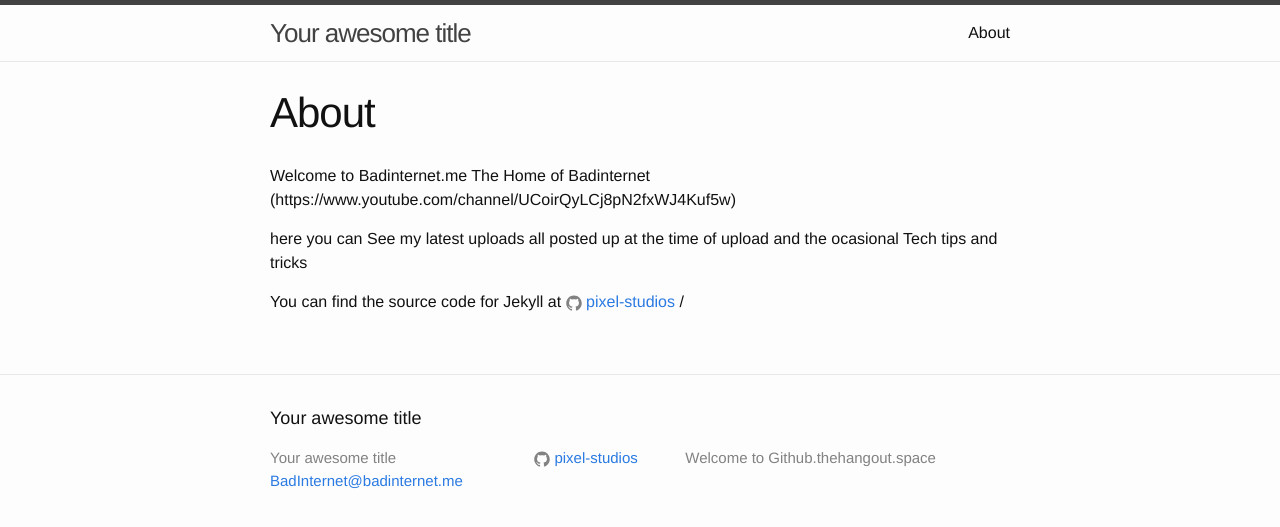
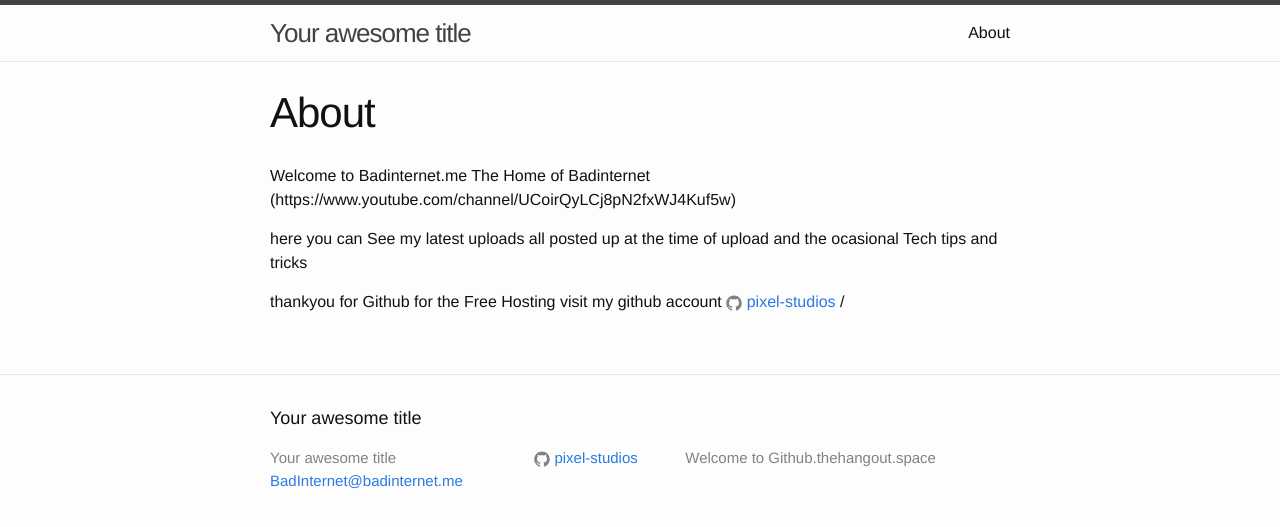
Before and after one commit to Harps13/Pixel-studios.github.io, a Jekyll site: the page built from about.md, in a window 1280 px wide. Shown: the top 527 px of the page. Built offline with Jekyll 4.4.1, drawn with Linux system fonts in a browser that asks for light colours.

Commit message:
Update about.md

```diff
--- a/about.md
+++ b/about.md
@@ -8,5 +8,5 @@ Welcome to Badinternet.me The Home of Badinternet (https://www.youtube.com/chann
 
 here you can See my latest uploads all posted up at the time of upload and the ocasional Tech tips and tricks
 
-You can find the source code for Jekyll at
+thankyou for Github for the Free Hosting visit my github account
 {% include icon-github.html username="pixel-studios" %} /
```
